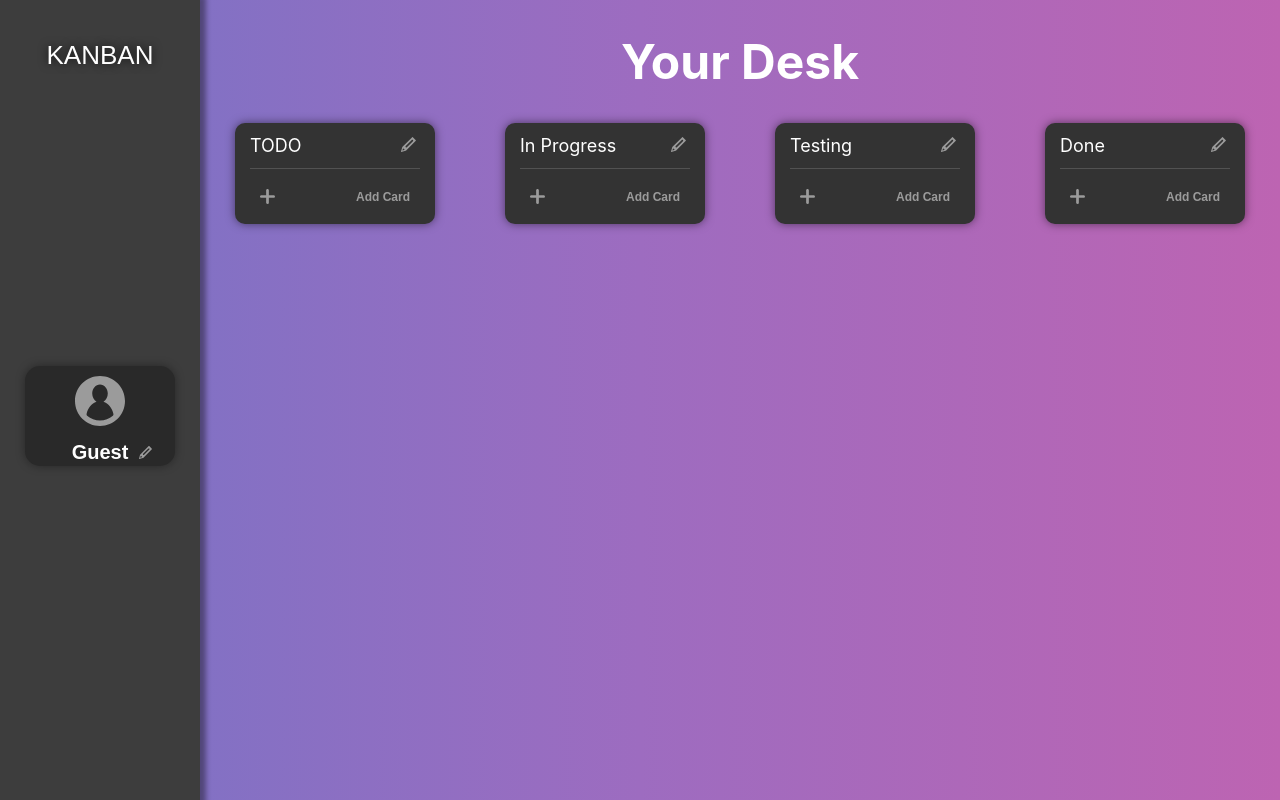
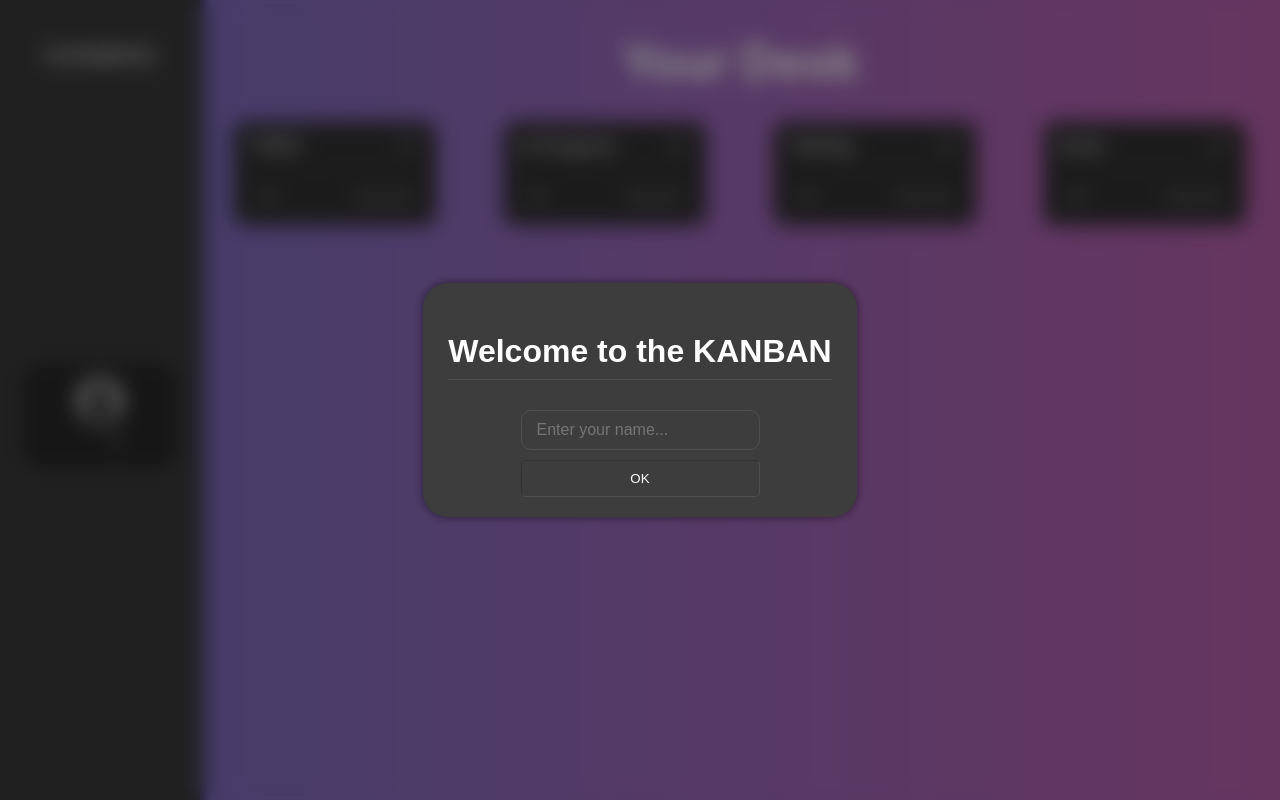
Before and after one commit to WebSmaIL/purrweb_kanban, a React (Create React App) app: page / in a window 1280 px wide. Built offline with nearby package versions, Linux system fonts and the light colour scheme; the HTML template or start-up script is replaced by a standard one.

Commit message:
feat: pop-up login has been added
pop-up login has been added
state has been added to store the username

```diff
--- a/src/App.tsx
+++ b/src/App.tsx
@@ -3,19 +3,23 @@ import Desk from "./components/Desk/Desk";
 import SideBar from "./components/Sidebar/Sidebar";
 import { Wrapper } from "./style";
 import { LocalStorageAPI } from "./api/LocalStorageAPI";
-import {ColumnsContext, ContextState} from './api/ContextAPI';
+import { ColumnsContext, ContextState } from "./api/ContextAPI";
+import LoginPopup from "./components/LoginPopup/LoginPopup";
 
 const App = (): JSX.Element => {
     const [columns, setColumns] = useState(ContextState);
-    useEffect(() => {
-        LocalStorageAPI.updateColumns(columns);
-    }, [columns])
+    useEffect(() => LocalStorageAPI.updateColumns(columns), [columns]);
+
+    const [name, setName] = useState(LocalStorageAPI.getName());
+    useEffect(() => LocalStorageAPI.updateName(name), [name]);
 
     return (
-        <ColumnsContext.Provider value={{columns, setColumns}}>
+        <ColumnsContext.Provider value={{ columns, setColumns }}>
             <Wrapper>
-                <SideBar Name="Guest" />
+                <SideBar Name={name} />
                 <Desk columns={columns} />
+
+                {name || <LoginPopup setName={setName} />}
             </Wrapper>
         </ColumnsContext.Provider>
     );
--- a/src/api/LocalStorageAPI.ts
+++ b/src/api/LocalStorageAPI.ts
@@ -7,5 +7,13 @@ export const LocalStorageAPI = {
 
     getColumns () {
         return JSON.parse(String(localStorage.getItem("columns")))
-    }
+    },
+
+    updateName (name: string) {
+        localStorage.setItem("name", JSON.stringify(name));
+    },
+
+    getName () {
+        return JSON.parse(String(localStorage.getItem("name")));
+    },
 }
--- /dev/null
+++ b/src/components/LoginPopup/LoginPopup.tsx
@@ -0,0 +1,42 @@
+import React, { useState } from "react";
+import {
+    LoginWrapper,
+    LoginContainer,
+    Title,
+    InputName,
+    LoginForm,
+    SubmitButton,
+} from "./style";
+
+interface IProps {
+    setName: React.Dispatch<any>;
+}
+
+const LoginPopup = ({ setName }: IProps) => {
+    const [inputText, setInputText] = useState("");
+
+    return (
+        <LoginWrapper>
+            <LoginContainer>
+                <Title>Welcome to the KANBAN</Title>
+                <LoginForm>
+                    <InputName
+                        placeholder="Enter your name..."
+                        value={inputText}
+                        onChange={(e) => setInputText(e.target.value)}
+                    />
+                    <SubmitButton
+                        onClick={(e) => {
+                            e.preventDefault();
+                            setName(inputText);
+                        }}
+                    >
+                        OK
+                    </SubmitButton>
+                </LoginForm>
+            </LoginContainer>
+        </LoginWrapper>
+    );
+};
+
+export default LoginPopup;
--- /dev/null
+++ b/src/components/LoginPopup/style.ts
@@ -0,0 +1,114 @@
+import styled, { keyframes } from "styled-components";
+
+const popupAnim = keyframes`
+    from {
+        opacity: 0;
+        transform: scale(0.9);
+    }
+    to {
+        opacity: 1;
+        transform: scale(1);
+    }
+`;
+
+export const LoginWrapper = styled.div`
+    display: flex;
+    justify-content: center;
+    align-items: center;
+
+    width: 100%;
+    min-height: 100%;
+
+    position: absolute;
+    top: 0;
+    left: 0;
+    z-index: 1;
+
+    background: #00000076;
+    backdrop-filter: blur(10px);
+`;
+
+export const LoginContainer = styled.div`
+    display: flex;
+    justify-content: center;
+    flex-direction: column;
+    align-items: center;
+
+    padding: 50px 25px 20px 25px;
+
+    background: #3d3d3dff;
+    box-shadow: 0 0 10px #00000080;
+    border-radius: 25px;
+
+    animation: ${popupAnim} 0.3s linear;
+`;
+
+export const Title = styled.h1`
+    display: inline-block;
+    margin-top: 0;
+    margin-bottom: 40px;
+
+    font-family: Arial, serif;
+    color: #ffffff;
+
+    position: relative;
+
+    &::after {
+        content: "";
+        position: absolute;
+        bottom: -10px;
+        left: 0;
+
+        display: block;
+        width: 100%;
+        height: 1px;
+
+        background: #505050ff;
+    }
+`;
+
+export const LoginForm = styled.form`
+    display: flex;
+    flex-direction: column;
+    justify-content: center;
+    align-items: center;
+`;
+
+export const InputName = styled.input`
+    display: block;
+    padding: 10px 15px;
+    margin-bottom: 10px;
+
+    background: none;
+    border: 1px solid #505050ff;
+    border-radius: 10px;
+
+    color: #ffffff;
+    font-size: 16px;
+
+    &:focus {
+        outline: none;
+    }
+`;
+
+export const SubmitButton = styled.button`
+    display: block;
+    width: 100%;
+    padding: 10px 15px;
+
+    background: none;
+    border-bottom: 1px solid #505050ff;
+    border-right: 1px solid #505050ff;
+    border-top: 1px solid #323232ff;
+    border-left: 1px solid #323232ff;
+    border-radius: 5px;
+
+    transition: all 0.2s ease;
+
+    color: #ffffff;
+    cursor: pointer;
+
+    &:hover {
+        background: #444444ff;
+    }
+`;
--- a/src/style.ts
+++ b/src/style.ts
@@ -3,4 +3,6 @@ import styled from "styled-components";
 export const Wrapper = styled.div`
     display: flex;
     width: 100%;
+    position: relative;
+    z-index: 0;
 `;
```
